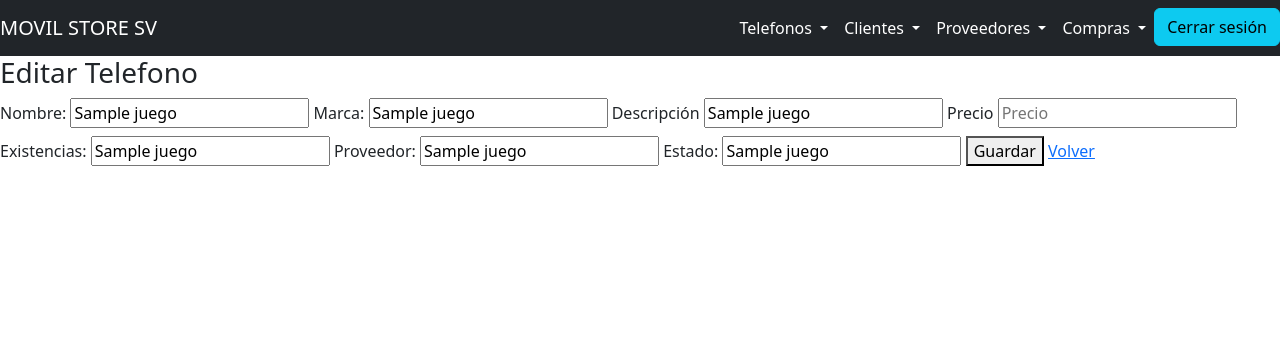
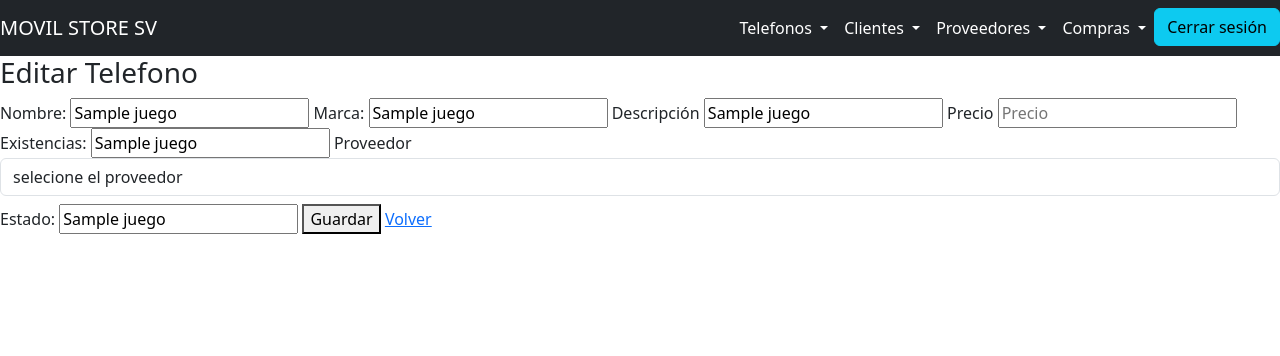
Before and after one commit to MiguelZelaya5/App_flask_mysql, a Flask app: template templates/edittele.html in a window 1280 px wide. Shown: the top 356 px of the page. Run offline with Flask 3, Linux system fonts and the light colour scheme; the template is opened without the code that fills it: most values are stand-ins (such as "Sample title", 1, 10 or a date in 2020); some libraries are stand-ins or nearby versions.

Commit message:
avance edit

```diff
--- a/templates/edittele.html
+++ b/templates/edittele.html
@@ -20,8 +20,15 @@
                 <input value="{{juego[3]}}" required type="number" class="input" placeholder="Precio" name="precio" id="precio">
                 <label for="nombre">Existencias:</label>
                 <input value="{{juego[1]}}" required type="text" class="input" placeholder="" name="existencias" id="existencias">
-                <label for="nombre">Proveedor:</label>
-                <input value="{{juego[1]}}" required type="text" class="input" placeholder="" name="id_proveedor" id="id_proveedor">
+                <label>Proveedor</label>
+                <div class="form-group">
+                    <select name="proveedor" id="search_category_id" class="form-control">
+                      <option value="" selected="selected">selecione el proveedor</option>
+                      {% for proveedor in proveedores %}
+                      <option value='{{proveedor[0]}}'>{{proveedor[1]}}</option>
+                      {% endfor %}
+                    </select>
+                  </div>
                 <label for="nombre">Estado:</label>
                 <input value="{{juego[1]}}" required type="text" class="input" placeholder="" name="estado" id="estado">
                 <button type="submit" class="button is-success mt-2">Guardar</button>
```
